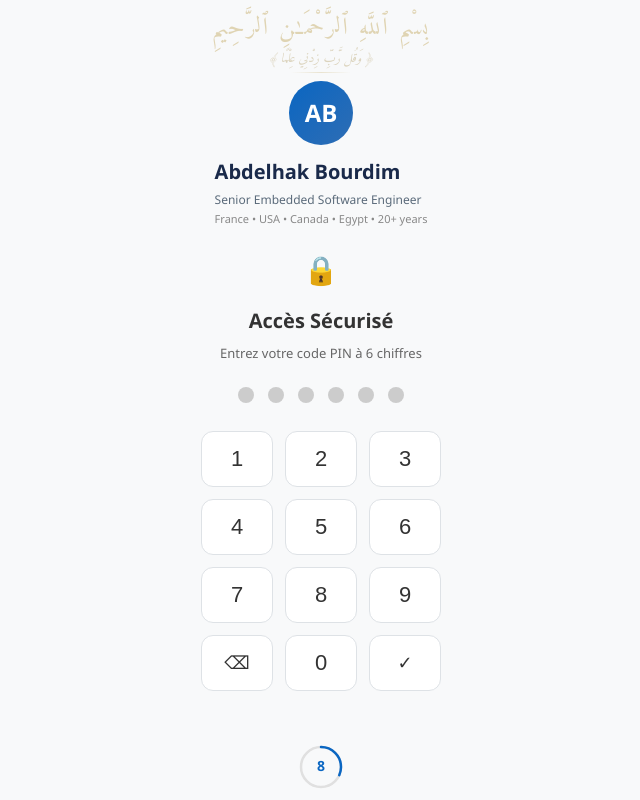
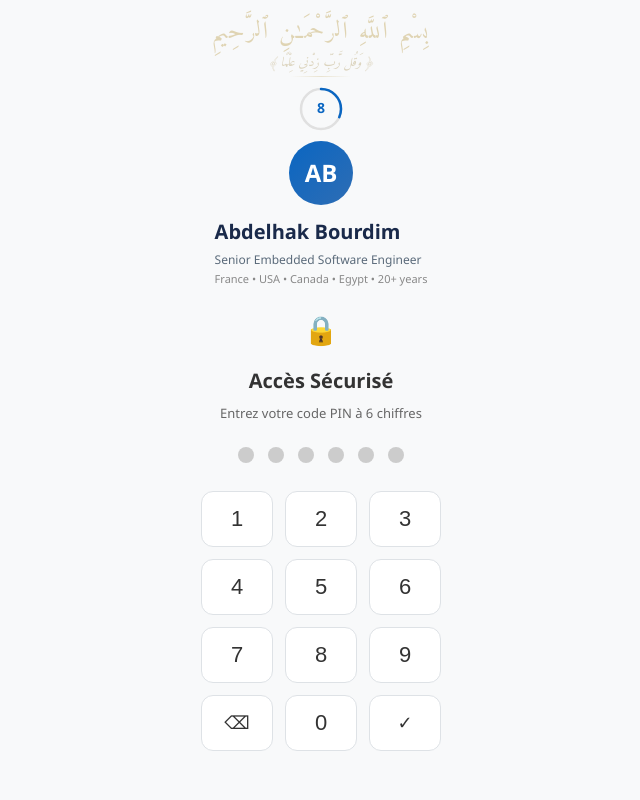
Before and after one commit to abourdim/linkedin, a website: page jobs/index.html in a window 1280 px wide. Shown: the whole page, without its empty margins (319-959 px from the left). Drawn offline with Linux system fonts and the light colour scheme.

Commit message:
Move countdown circle to top of PIN screen

```diff
--- a/jobs/index.html
+++ b/jobs/index.html
@@ -56,6 +56,7 @@
         ﴿ وَقُل رَّبِّ زِدْنِي عِلْمًا ﴾
       </div>
       <div style="width:60px;height:1px;background:linear-gradient(90deg,transparent,#c8b06e,transparent);margin:4px auto 0;opacity:0.3;"></div>
+      <div id="pin-countdown" style="margin-top:8px;"></div>
     </div>
     <div style="margin-bottom:20px;">
       <div style="width:64px;height:64px;border-radius:50%;background:linear-gradient(135deg,#0a66c2,#2e6db4);color:#fff;font-size:24px;font-weight:800;display:flex;align-items:center;justify-content:center;margin:0 auto 12px;">AB</div>
@@ -89,7 +90,6 @@
       <button class="pin-key fn" data-key="enter">&#10003;</button>
     </div>
     <div class="pin-error" id="pin-error"></div>
-    <div id="pin-countdown" style="margin-top:16px;font-size:12px;color:#888;"></div>
   </div>
 
   <!-- ═══════════════════════════════════════════════════════
```
